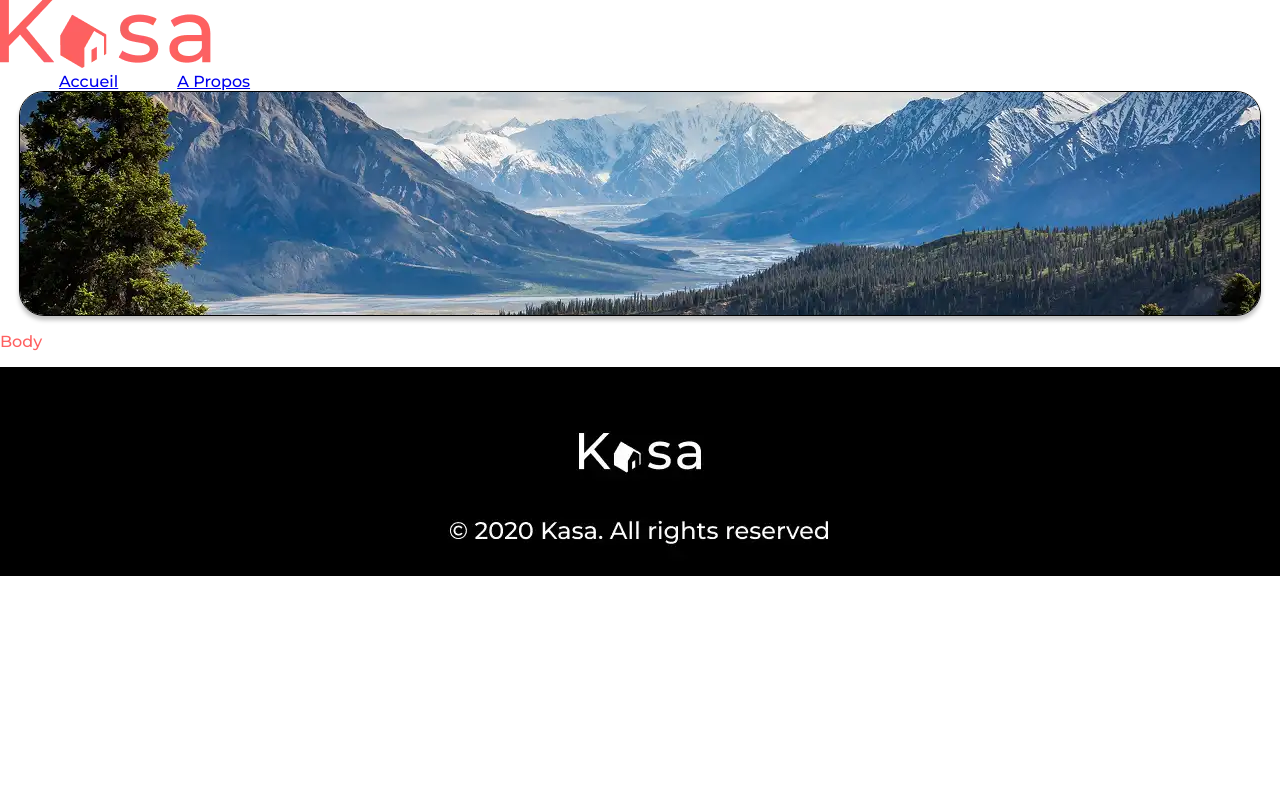
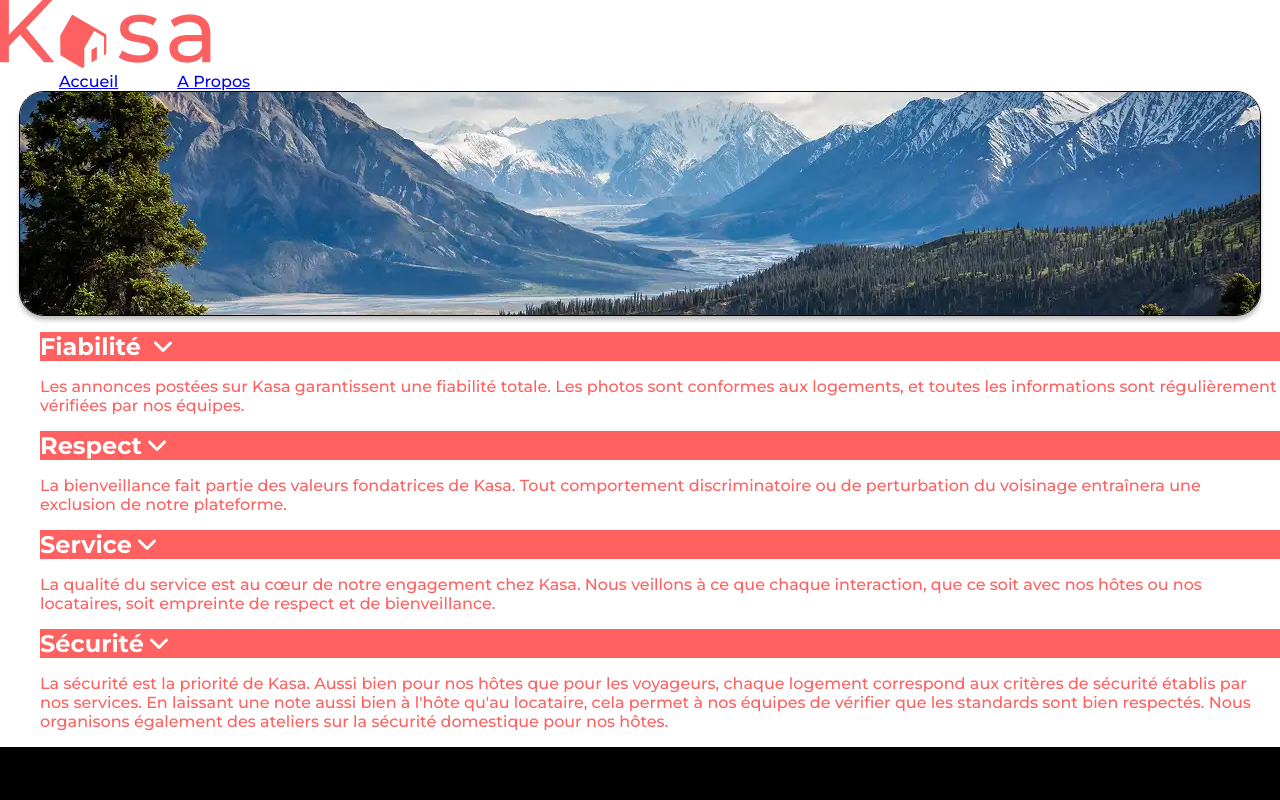
Before and after one commit to Oudin-Deborah/P5_Kasa, a React (Vite) app: page /About in a window 1280 px wide. Shown: the top 800 px of the page. Built offline with nearby package versions, Linux system fonts and the light colour scheme.

Commit message:
Housing ok

```diff
--- a/package.json
+++ b/package.json
@@ -10,6 +10,11 @@
     "preview": "vite preview"
   },
   "dependencies": {
+    "@fortawesome/fontawesome-svg-core": "^7.2.0",
+    "@fortawesome/free-brands-svg-icons": "^7.2.0",
+    "@fortawesome/free-regular-svg-icons": "^7.2.0",
+    "@fortawesome/free-solid-svg-icons": "^7.2.0",
+    "@fortawesome/react-fontawesome": "^3.3.1",
     "react": "^19.2.4",
     "react-dom": "^19.2.4",
     "react-router-dom": "^7.14.0"
--- a/src/App.jsx
+++ b/src/App.jsx
@@ -1,9 +1,7 @@
-import { useState } from "react";
-import { useParams } from "react-router-dom";
 import Index from "./pages/Index";
 import About from "./pages/About";
 import ErrorPage from "./pages/Error404";
-import Housing from "./pages/housing";
+import HousingPage from "./pages/housing";
 import {
   createBrowserRouter,
   RouterProvider,
@@ -14,36 +12,20 @@ import {
 const Router = createBrowserRouter([
   {
     path: "/",
-    element: (
-      <div>
-        <Index />
-      </div>
-    ),
+    element: <Index />,
   },
   {
     path: "/About",
-    element: (
-      <div>
-        <About />
-      </div>
-    ),
+    element: <About />,
   },
   {
     path: "/housing/:id",
-    element: (
-      <div>
-        <Housing />
-      </div>
-    ),
+    element: <HousingPage />,
   },
 
   {
     path: "*",
-    element: (
-      <div>
-        <ErrorPage />
-      </div>
-    ),
+    element: <ErrorPage />,
   },
 ]);
 
--- a/src/assets/styles/main.css
+++ b/src/assets/styles/main.css
@@ -57,6 +57,15 @@ nav {
   height: auto;
 }
 
+.bodyAbout__options, .fa-solid .fa-angle-down {
+  list-style: none;
+  background-color: #FF6060;
+  color: white;
+  font-size: 24px;
+  font-style: bold;
+  font-weight: 700;
+}
+
 .page__error {
   display: flex;
   flex-direction: column;
@@ -73,4 +82,8 @@ nav {
 
 .main__nav {
   color: black;
+}
+
+.footer__img {
+  display: none;
 }/*# sourceMappingURL=main.css.map */
--- a/src/assets/styles/main.sass
+++ b/src/assets/styles/main.sass
@@ -50,6 +50,16 @@ nav
   width: 309px
   height: auto
 
+  //About
+.bodyAbout__options, .fa-solid .fa-angle-down
+  list-style: none
+  background-color: #FF6060
+  color: white
+  font-size: 24px
+  font-style: bold
+  font-weight: 700
+
+
 
 //Error404
 .page__error
@@ -65,3 +75,6 @@ nav
 
 .main__nav
   color: black
+
+.footer__img
+  display: none
--- a/src/components/Body.jsx
+++ b/src/components/Body.jsx
@@ -1,9 +1,11 @@
-import Housing from "../pages/housing";
+//Body de la page d'accueil
 
 const Body = () => {
   return (
     <main>
-      <p>Body</p>
+      <article>
+        <p>Body</p>
+      </article>
     </main>
   );
 };
--- /dev/null
+++ b/src/components/BodyAbout.jsx
@@ -0,0 +1,53 @@
+//Body de la page about
+import { FontAwesomeIcon } from "@fortawesome/react-fontawesome";
+import { faAngleDown } from "@fortawesome/free-solid-svg-icons";
+
+const BodyAbout = () => {
+  return (
+    <main>
+      <ul className="bodyAbout__list">
+        <li className="bodyAbout__options">
+          Fiabilité <FontAwesomeIcon icon={faAngleDown} className="icon" />
+        </li>
+
+        <p className="bodyAbout__content">
+          Les annonces postées sur Kasa garantissent une fiabilité totale. Les
+          photos sont conformes aux logements, et toutes les informations sont
+          régulièrement vérifiées par nos équipes.
+        </p>
+        <li className="bodyAbout__options">
+          Respect
+          <FontAwesomeIcon icon={faAngleDown} className="icon" />
+        </li>
+        <p className="bodyAbout__content">
+          La bienveillance fait partie des valeurs fondatrices de Kasa. Tout
+          comportement discriminatoire ou de perturbation du voisinage
+          entraînera une exclusion de notre plateforme.
+        </p>
+        <li className="bodyAbout__options">
+          Service
+          <FontAwesomeIcon icon={faAngleDown} className="icon" />
+        </li>
+        <p className="bodyAbout__content">
+          La qualité du service est au cœur de notre engagement chez Kasa. Nous
+          veillons à ce que chaque interaction, que ce soit avec nos hôtes ou
+          nos locataires, soit empreinte de respect et de bienveillance.
+        </p>
+        <li className="bodyAbout__options">
+          Sécurité
+          <FontAwesomeIcon icon={faAngleDown} className="icon" />
+        </li>
+        <p className="bodyAbout__content">
+          La sécurité est la priorité de Kasa. Aussi bien pour nos hôtes que
+          pour les voyageurs, chaque logement correspond aux critères de
+          sécurité établis par nos services. En laissant une note aussi bien à
+          l'hôte qu'au locataire, cela permet à nos équipes de vérifier que les
+          standards sont bien respectés. Nous organisons également des ateliers
+          sur la sécurité domestique pour nos hôtes.
+        </p>
+      </ul>
+    </main>
+  );
+};
+
+export default BodyAbout;
--- /dev/null
+++ b/src/components/useArticle.jsx
@@ -0,0 +1,60 @@
+import ErrorPage from "../pages/Error404";
+import Header from "./Header";
+import Footer from "./Footer";
+import { useParams } from "react-router-dom";
+import { useEffect, useState } from "react";
+
+export async function Articles() {
+  const response = await fetch("/data.json");
+  if (!response.ok) throw new Error("Erreur de chargement");
+  return await response.json();
+}
+
+export default function Housing() {
+  const { id } = useParams();
+  const [data, setData] = useState(null);
+  const [loading, setLoading] = useState(true);
+  const [error, setError] = useState(null);
+
+  useEffect(() => {
+    Articles()
+      .then((data) => {
+        const found = data.find((item) => item.id === id);
+        setData(found);
+        setLoading(false);
+      })
+      .catch((err) => {
+        setError(err.message);
+        setLoading(false);
+      });
+  }, [id]);
+
+  if (loading) return <p>Chargement…</p>;
+  if (error) return <p>Erreur : {error}</p>;
+  if (!data) return <ErrorPage />;
+
+  return (
+    <div>
+      <Header />
+      <main>
+        <img alt="image du logement" src={data.cover} />
+        <h2>{data.title}</h2>
+        <p>{data.location}</p>
+        <p>{data.host.name}</p>
+
+        {data.tags.map((tag) => (
+          <button key={tag}>{tag}</button>
+        ))}
+
+        <p>{data.rating}</p>
+
+        <ul>
+          {data.equipments.map((eq) => (
+            <li key={eq}>{eq}</li>
+          ))}
+        </ul>
+      </main>
+      <Footer />
+    </div>
+  );
+}
--- a/src/pages/About.jsx
+++ b/src/pages/About.jsx
@@ -1,5 +1,5 @@
 import Header from "../components/Header";
-import Body from "../components/Body";
+import BodyAbout from "../components/BodyAbout";
 import Footer from "../components/Footer";
 import PaysageMontagnard from "../assets/paysage_montagnard.webp";
 const About = () => {
@@ -13,7 +13,7 @@ const About = () => {
           className="header__img"
         />
       </div>
-      <Body />
+      <BodyAbout/>
       <Footer />
     </div>
   );
--- a/src/pages/Index.jsx
+++ b/src/pages/Index.jsx
@@ -1,9 +1,10 @@
 import Header from "../components/Header";
 import Body from "../components/Body";
 import Footer from "../components/Footer";
+
 import PaysageMarin from "../assets/paysage_marin.webp";
 
-const Index = () => {
+const Index = ({ data }) => {
   return (
     <div>
       <Header />
@@ -11,7 +12,7 @@ const Index = () => {
         <img src={PaysageMarin} alt="Paysage marin" className="header__img" />
         <h2 className="header__h2">Chez vous, partout et ailleurs</h2>
       </div>
-      <Body />
+      <main></main>
       <Footer />
     </div>
   );
--- a/src/pages/housing.jsx
+++ b/src/pages/housing.jsx
@@ -1,52 +1,11 @@
-import { useEffect, useState } from "react";
-import { useParams } from "react-router-dom";
-import Header from "../components/Header";
-import Footer from "../components/Footer";
-//const { id } = useParams();const Articles = () => {  useEffect(() => {    fetch("./data.json").then((res) => res.json()).then((data) => {if (!data) return <p>Aucun logement trouvé</p>;return (<div><h2>{data.title}</h2><p>{data.description}</p></div>);      });}, []);};export default Articles;
+import Housing from "../components/useArticle";
 
-export default function Articles() {
-  const { id } = useParams();
-  const [data, setArticle] = useState(null);
-  const [loading, setLoading] = useState(true);
-  const [error, setError] = useState(null);
+const HousingPage = () => {
+  return (
+    <div>
+      <Housing />
+    </div>
+  );
+};
 
-  useEffect(() => {
-    fetch("/data.json")
-      .then((res) => {
-        if (!res.ok) throw new Error("Erreur de chargement");
-        return res.json();
-      })
-      .then((data) => {
-        const found = data.find((item) => item.id === id);
-        setArticle(found);
-      })
-      .catch((err) => {
-        setError(err.message);
-        setLoading(false);
-      });
-  }, [id]);
-  if (data && id)
-    return (
-      <div>
-        <Header />
-        <main>
-          <img alt="image du logement" src={data.pictures} />
-          <h2>{data.title}</h2>
-          <p>{data.location}</p>
-          <p>{data.host.name}</p>
-          <button>{data.tags}</button>
-          <p>{data.rating}</p>
-          <p>{data.equipements}</p>
-        </main>
-        <Footer />
-      </div>
-    );
-  if (loading) return <p>Chargement…</p>;
-  if (error) return <p>Erreur : {error}</p>;
-  if (!data)
-    return (
-      <p>
-        <Error404 />
-      </p>
-    );
-}
+export default HousingPage;
```
Also changed, not shown: src/components/ArticlesIndex.jsx (added), 2 other files (tests, documents, lock files or other folders).
